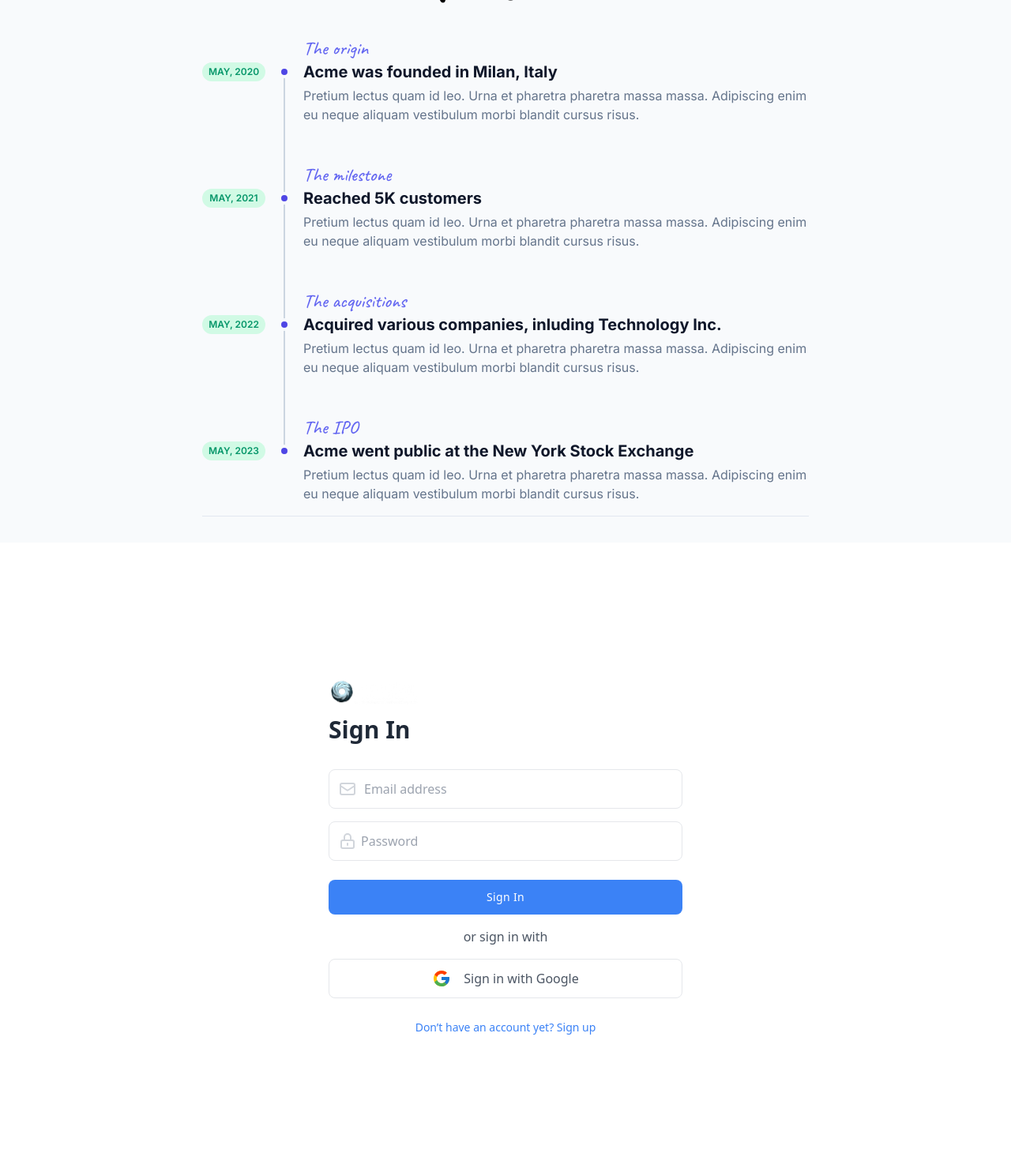
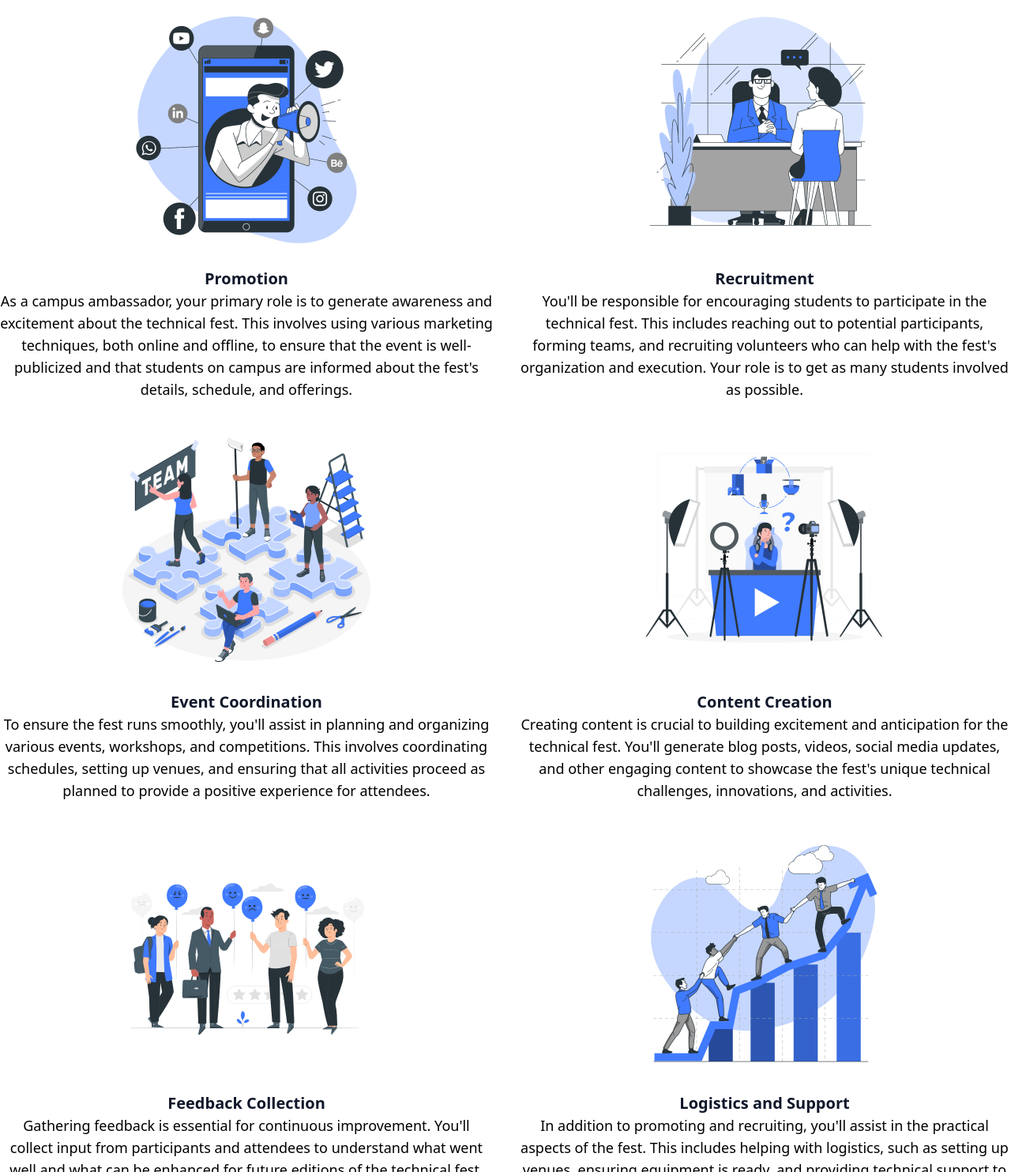
Before and after one commit to sahilfadnavis/CA, a website built with Vite: page index.html in a window 1280 px wide. Shown: the part 1316-2800 px from the top of the page at 79% size. Built offline with nearby package versions, Linux system fonts and the light colour scheme.

Commit message:
Responsibilities Section

```diff
--- a/index.html
+++ b/index.html
@@ -265,6 +265,47 @@
       </div>
     </div>
   </div>
+  <!-- Responsibilities -->
+  <div class="container mx-auto py-12 text-center">
+    <h1 class="text-3xl font-bold mb-8">Responsibilities</h2>
+    <div class="grid grid-cols-2 gap-8">
+        <div class="responsibility-item flex flex-col items-center">
+            <img src="/images/Promotion.jpeg" alt="Promotion" class="w-80 h-auto mb-4 rounded">
+            <h3 class="text-xl font-bold text-slate-900">Promotion</h3>
+            <p class="text-lg">As a campus ambassador, your primary role is to generate awareness and excitement about the technical fest. This involves using various marketing techniques, both online and offline, to ensure that the event is well-publicized and that students on campus are informed about the fest's details, schedule, and offerings.</p>
+        </div>
+
+        <div class="responsibility-item flex flex-col items-center">
+            <img src="/images/Recruitment.jpeg" alt="Recruitment" class="w-80 h-auto mb-4 rounded">
+            <h3 class="text-xl font-bold text-slate-900">Recruitment</h3>
+            <p class="text-lg">You'll be responsible for encouraging students to participate in the technical fest. This includes reaching out to potential participants, forming teams, and recruiting volunteers who can help with the fest's organization and execution. Your role is to get as many students involved as possible.</p>
+        </div>
+
+        <div class="responsibility-item flex flex-col items-center">
+            <img src="/images/Event_Coordination.jpeg" alt="Event Coordination" class="w-80 h-auto mb-4 rounded">
+            <h3 class="text-xl font-bold text-slate-900">Event Coordination</h3>
+            <p class="text-lg">To ensure the fest runs smoothly, you'll assist in planning and organizing various events, workshops, and competitions. This involves coordinating schedules, setting up venues, and ensuring that all activities proceed as planned to provide a positive experience for attendees.</p>
+        </div>
+
+    <div class="responsibility-item flex flex-col items-center">
+            <img src="/images/Content_Creation.jpeg" alt="Content Creation" class="w-80 h-auto mb-4 rounded">
+            <h3 class="text-xl font-bold text-slate-900">Content Creation</h3>
+            <p class="text-lg">Creating content is crucial to building excitement and anticipation for the technical fest. You'll generate blog posts, videos, social media updates, and other engaging content to showcase the fest's unique technical challenges, innovations, and activities.</p>
+    </div>
+
+  <div class="responsibility-item flex flex-col items-center">
+            <img src="/images/Feedback_Collection.jpeg" alt="Feedback Collection" class="w-80 h-auto mb-4 rounded">
+            <h3 class="text-xl font-bold text-slate-900">Feedback Collection</h3>
+            <p class="text-lg">Gathering feedback is essential for continuous improvement. You'll collect input from participants and attendees to understand what went well and what can be enhanced for future editions of the technical fest. This feedback is valuable for the fest's organizers</p>
+  </div>
+
+      <div class="responsibility-item flex flex-col items-center">
+        <img src="/images/Logistics_and_Support.jpeg" alt="Logistics and Support" class="w-80 h-auto mb-4 rounded">
+        <h3 class="text-xl font-bold text-slate-900">Logistics and Support</h3>
+        <p class="text-lg">In addition to promoting and recruiting, you'll assist in the practical aspects of the fest. This includes helping with logistics, such as setting up venues, ensuring equipment is ready, and providing technical support to participants during competitions and challenges. Your role is to facilitate a seamless experience for everyone involved.</p>
+      </div>
+    </div>
+</div>
 
    <!-- Timeline -->
   <div class="relative font-inter antialiased">
```
Also changed, not shown: images/Content_Creation.jpeg (added), images/Event_Coordination.jpeg (added), images/Feedback_Collection.jpeg (added), images/Logistics_and_Support.jpeg (added), images/Promotion.jpeg (added), images/Recruitment.jpeg (added).
